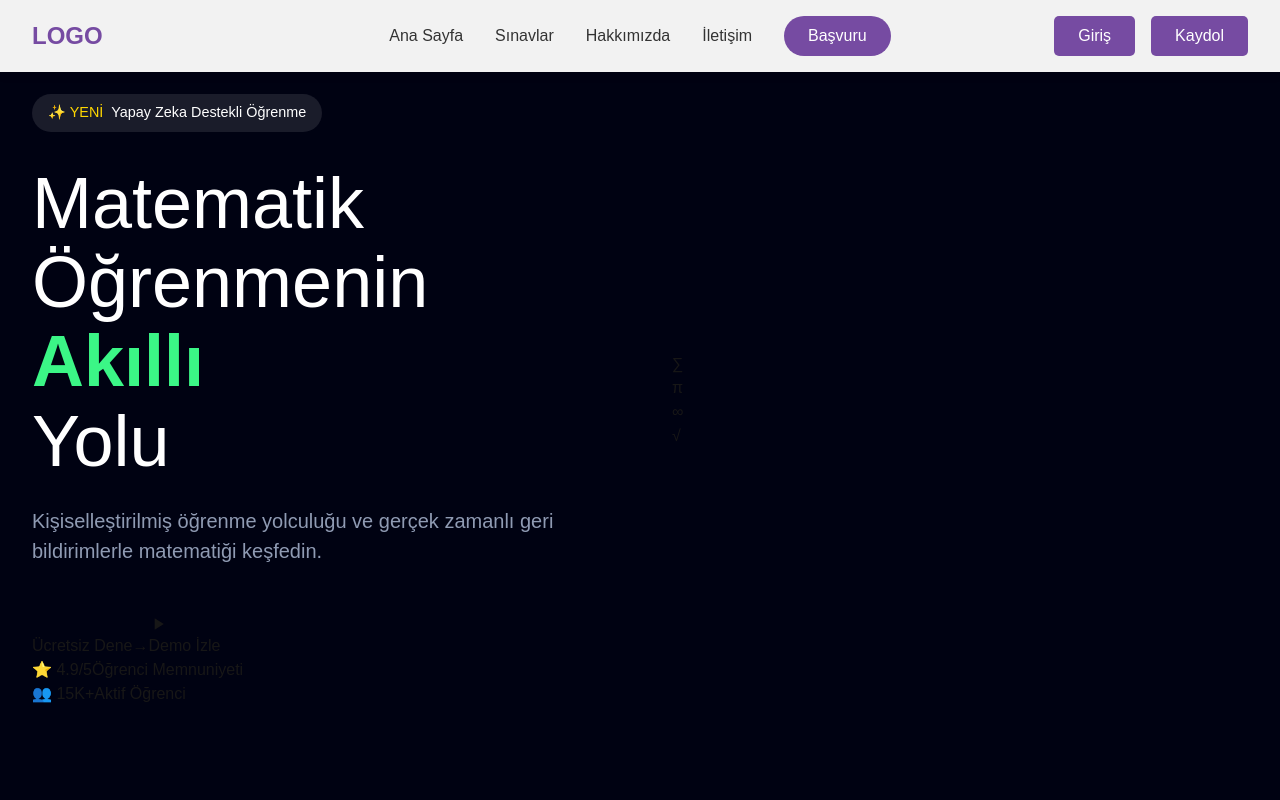
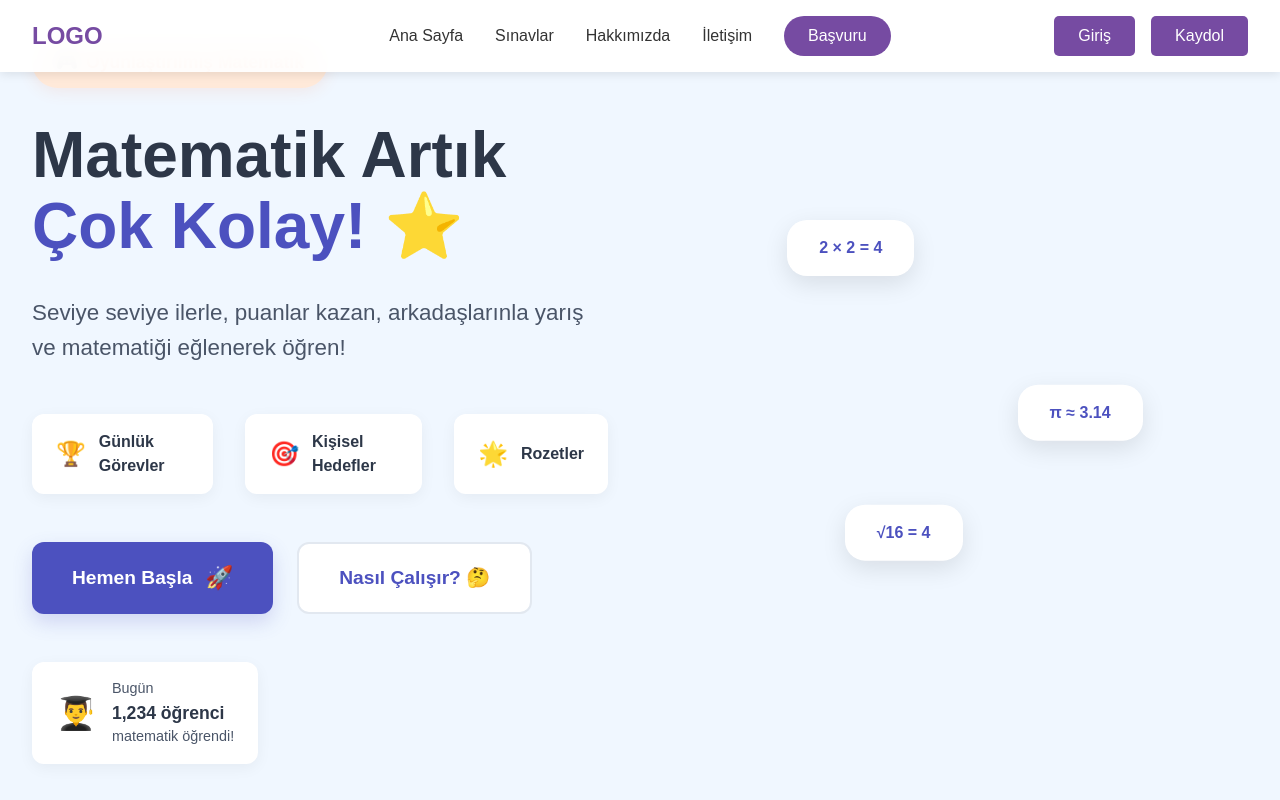
Before and after one commit to alifuatakbas/e-math-frontend, a Next.js app: page / in a window 1280 px wide. Shown: the top 800 px of the page. Built offline with nearby package versions, Linux system fonts and the light colour scheme.

Commit message:
AnaSayfa düzeni

```diff
--- a/app/components/Hero.tsx
+++ b/app/components/Hero.tsx
@@ -8,59 +8,63 @@ const Hero = () => {
       <div className={styles.container}>
         <div className={styles.content}>
           <div className={styles.badge}>
-            <span>✨ YENİ</span> Yapay Zeka Destekli Öğrenme
+            <span>🎮</span> Oyunlaştırılmış Matematik
           </div>
 
-          <h1>
-            Matematik Öğrenmenin
+          <h1 className={styles.title}>
+            Matematik Artık
             <div className={styles.animatedText}>
-              <span>Eğlenceli</span>
-              <span>Kolay</span>
-              <span>Akıllı</span>
+              <span>Çok Eğlenceli! 🎨</span>
+              <span>Bir Oyun! 🎮</span>
+              <span>Çok Kolay! ⭐</span>
             </div>
-            Yolu
           </h1>
 
-          <p>
-            Kişiselleştirilmiş öğrenme yolculuğu ve gerçek zamanlı geri bildirimlerle
-            matematiği keşfedin.
+          <p className={styles.description}>
+            Seviye seviye ilerle, puanlar kazan, arkadaşlarınla yarış ve
+            matematiği eğlenerek öğren!
           </p>
+
+          <div className={styles.features}>
+            <div className={styles.featureItem}>
+              <span className={styles.featureIcon}>🏆</span>
+              <span className={styles.featureText}>Günlük Görevler</span>
+            </div>
+            <div className={styles.featureItem}>
+              <span className={styles.featureIcon}>🎯</span>
+              <span className={styles.featureText}>Kişisel Hedefler</span>
+            </div>
+            <div className={styles.featureItem}>
+              <span className={styles.featureIcon}>🌟</span>
+              <span className={styles.featureText}>Rozetler</span>
+            </div>
+          </div>
 
           <div className={styles.ctaGroup}>
             <button className={styles.mainCta}>
-              <span>Ücretsiz Dene</span>
-              <span className={styles.ctaArrow}>→</span>
+              <span>Hemen Başla</span>
+              <span className={styles.ctaEmoji}>🚀</span>
             </button>
             <button className={styles.secondaryCta}>
-              <span className={styles.playIcon}>
-                <svg width="20" height="20" viewBox="0 0 24 24" fill="none">
-                  <path d="M8 5v14l11-7z" fill="currentColor"/>
-                </svg>
-              </span>
-              Demo İzle
+              Nasıl Çalışır? 🤔
             </button>
           </div>
 
-          <div className={styles.trustBadges}>
-            <div className={styles.trustItem}>
-              <span className={styles.rating}>⭐ 4.9/5</span>
-              <span>Öğrenci Memnuniyeti</span>
-            </div>
-            <div className={styles.divider}></div>
-            <div className={styles.trustItem}>
-              <span className={styles.users}>👥 15K+</span>
-              <span>Aktif Öğrenci</span>
+          <div className={styles.achievementBadge}>
+            <div className={styles.achievementIcon}>👨‍🎓</div>
+            <div className={styles.achievementText}>
+              <span>Bugün</span>
+              <strong>1,234 öğrenci</strong>
+              <span>matematik öğrendi!</span>
             </div>
           </div>
         </div>
 
         <div className={styles.visualSection}>
-          <div className={styles.glowCircle}></div>
-          <div className={styles.floatingElements}>
-            <div className={styles.element1}>∑</div>
-            <div className={styles.element2}>π</div>
-            <div className={styles.element3}>∞</div>
-            <div className={styles.element4}>√</div>
+          <div className={styles.characterContainer}>
+            <div className={styles.mathBubble}>2 × 2 = 4</div>
+            <div className={styles.mathBubble}>π ≈ 3.14</div>
+            <div className={styles.mathBubble}>√16 = 4</div>
           </div>
         </div>
       </div>
--- a/app/styles/Hero.module.css
+++ b/app/styles/Hero.module.css
@@ -1,6 +1,6 @@
 .hero {
   min-height: 100vh;
-  background: #000212;
+  background: #F0F7FF;
   display: flex;
   align-items: center;
   position: relative;
@@ -25,23 +25,22 @@
   display: inline-flex;
   align-items: center;
   gap: 0.5rem;
-  padding: 0.5rem 1rem;
-  background: rgba(255, 255, 255, 0.1);
+  padding: 0.8rem 1.5rem;
+  background: #FFE9D9;
   border-radius: 100px;
-  font-size: 0.9rem;
-  color: #fff;
+  font-size: 1.1rem;
+  color: #FF6B35;
   margin-bottom: 2rem;
+  font-weight: 600;
+  box-shadow: 0 4px 15px rgba(255, 107, 53, 0.1);
 }
 
-.badge span {
-  color: #FFD700;
-}
-
-.content h1 {  /* h1 yerine .content h1 */
-  font-size: 4.5rem;
+.title {
+  font-size: 4rem;
   line-height: 1.1;
-  color: #fff;
+  color: #2D3748;
   margin-bottom: 1.5rem;
+  font-weight: 800;
 }
 
 .animatedText {
@@ -54,8 +53,163 @@
   display: block;
   height: 100%;
   animation: spin 6s infinite;
-  color: #3BF686;
-  font-weight: 700;
+  color: #4C51BF;
+  font-weight: 800;
+}
+
+.description {
+  font-size: 1.4rem;
+  color: #4A5568;
+  margin-bottom: 3rem;
+  line-height: 1.6;
+}
+
+.features {
+  display: flex;
+  gap: 2rem;
+  margin-bottom: 3rem;
+}
+
+.featureItem {
+  display: flex;
+  align-items: center;
+  gap: 0.8rem;
+  padding: 1rem 1.5rem;
+  background: white;
+  border-radius: 12px;
+  box-shadow: 0 4px 15px rgba(0, 0, 0, 0.05);
+}
+
+.featureIcon {
+  font-size: 1.5rem;
+}
+
+.featureText {
+  font-weight: 600;
+  color: #2D3748;
+}
+
+.ctaGroup {
+  display: flex;
+  gap: 1.5rem;
+  margin-bottom: 3rem;
+}
+
+.mainCta {
+  padding: 1.2rem 2.5rem;
+  background: #4C51BF;
+  color: white;
+  border: none;
+  border-radius: 12px;
+  font-size: 1.2rem;
+  font-weight: 600;
+  cursor: pointer;
+  transition: all 0.3s ease;
+  display: flex;
+  align-items: center;
+  gap: 0.8rem;
+  box-shadow: 0 8px 20px rgba(76, 81, 191, 0.2);
+}
+
+.mainCta:hover {
+  transform: translateY(-2px);
+  box-shadow: 0 12px 25px rgba(76, 81, 191, 0.3);
+}
+
+.ctaEmoji {
+  font-size: 1.4rem;
+}
+
+.secondaryCta {
+  padding: 1.2rem 2.5rem;
+  background: white;
+  color: #4C51BF;
+  border: 2px solid #E2E8F0;
+  border-radius: 12px;
+  font-size: 1.2rem;
+  font-weight: 600;
+  cursor: pointer;
+  transition: all 0.3s ease;
+}
+
+.secondaryCta:hover {
+  background: #F7FAFC;
+  border-color: #4C51BF;
+}
+
+.achievementBadge {
+  display: inline-flex;
+  align-items: center;
+  gap: 1rem;
+  padding: 1rem 1.5rem;
+  background: white;
+  border-radius: 12px;
+  box-shadow: 0 4px 15px rgba(0, 0, 0, 0.05);
+}
+
+.achievementIcon {
+  font-size: 2rem;
+}
+
+.achievementText {
+  display: flex;
+  flex-direction: column;
+  font-size: 0.9rem;
+  color: #4A5568;
+}
+
+.achievementText strong {
+  color: #2D3748;
+  font-size: 1.1rem;
+}
+
+.visualSection {
+  position: relative;
+  height: 600px;
+}
+
+.characterContainer {
+  position: relative;
+  width: 100%;
+  height: 100%;
+}
+
+.mathBubble {
+  position: absolute;
+  padding: 1rem 2rem;
+  background: white;
+  border-radius: 20px;
+  box-shadow: 0 8px 25px rgba(0, 0, 0, 0.1);
+  font-weight: 600;
+  color: #4C51BF;
+  animation: float 6s infinite ease-in-out;
+}
+
+.mathBubble:nth-child(1) {
+  top: 20%;
+  left: 20%;
+  animation-delay: 0s;
+}
+
+.mathBubble:nth-child(2) {
+  top: 50%;
+  left: 60%;
+  animation-delay: -2s;
+}
+
+.mathBubble:nth-child(3) {
+  top: 70%;
+  left: 30%;
+  animation-delay: -4s;
+}
+
+@keyframes float {
+  0%, 100% {
+    transform: translateY(0);
+  }
+  50% {
+    transform: translateY(-20px);
+  }
 }
 
 @keyframes spin {
@@ -70,35 +224,28 @@
   }
 }
 
-.content p {  /* p yerine .content p */
-  font-size: 1.25rem;
-  color: #8F9BB3;
-  margin-bottom: 3rem;
-  max-width: 540px;
-}
-
-/* Diğer stiller aynı kalacak, sadece global seçiciler düzeltilecek */
-
+/* Responsive Tasarım */
 @media (max-width: 1200px) {
   .container {
     grid-template-columns: 1fr;
     text-align: center;
   }
 
-  .content h1 {  /* h1 yerine .content h1 */
+  .title {
     font-size: 3.5rem;
   }
 
-  .content p {  /* p yerine .content p */
-    margin: 0 auto;
+  .features {
+    justify-content: center;
+    flex-wrap: wrap;
   }
 
   .ctaGroup {
     justify-content: center;
   }
 
-  .trustBadges {
-    justify-content: center;
+  .achievementBadge {
+    margin: 0 auto;
   }
 
   .visualSection {
@@ -107,8 +254,16 @@
 }
 
 @media (max-width: 768px) {
-  .content h1 {  /* h1 yerine .content h1 */
+  .title {
     font-size: 2.8rem;
+  }
+
+  .description {
+    font-size: 1.2rem;
+  }
+
+  .features {
+    flex-direction: column;
   }
 
   .ctaGroup {
@@ -118,13 +273,4 @@
   .mainCta, .secondaryCta {
     width: 100%;
   }
-
-  .trustBadges {
-    flex-direction: column;
-    gap: 1rem;
-  }
-
-  .divider {
-    display: none;
-  }
 }
```
